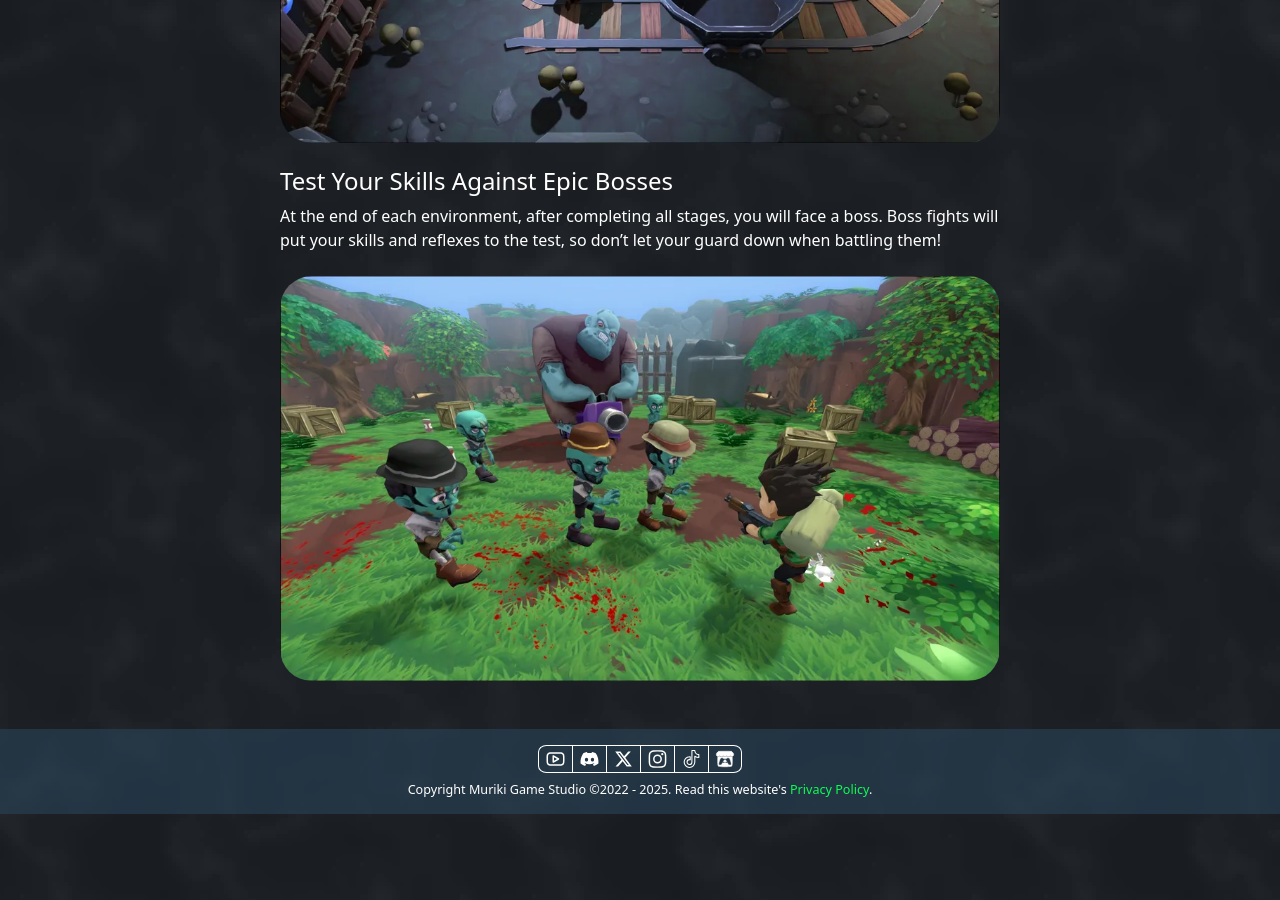
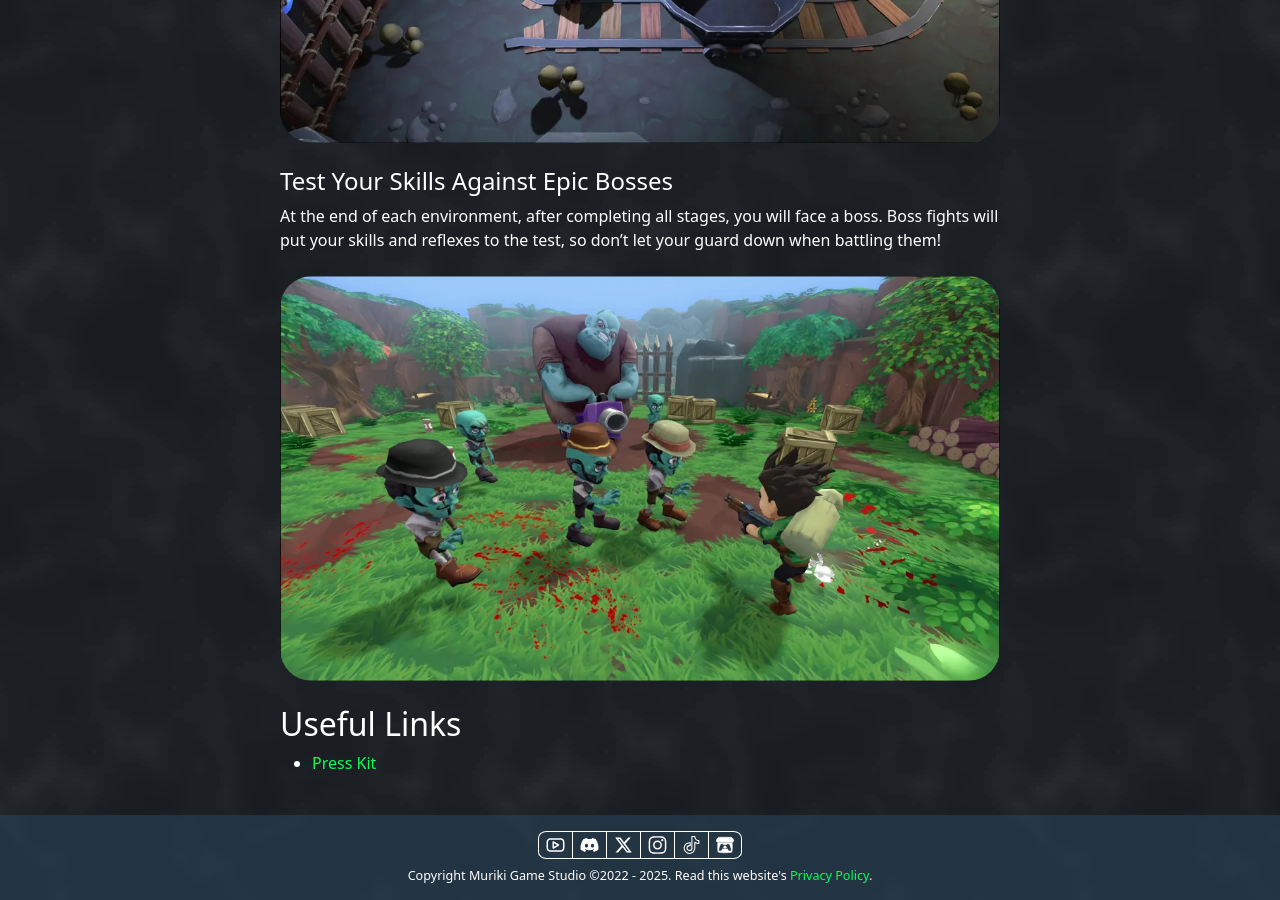
Before and after one commit to murikistudio/murikistudio.com.br, a Jekyll site: the page built from pages/games/zombies-and-bullets/index.md, in a window 1280 px wide and 900 px high, scrolled down 3002 px. Built offline with Jekyll 4.4.1, drawn with Linux system fonts in a browser that asks for light colours; before the commit the page ends 3816 px from its top, so only the background shows below that.

Commit message:
add press kit link

```diff
--- a/pages/games/zombies-and-bullets/index.md
+++ b/pages/games/zombies-and-bullets/index.md
@@ -84,6 +84,10 @@ At the end of each environment, after completing all stages, you will face a bos
     <img src="/assets/img/zombies-and-bullets/screenshot-7.webp" alt="" class="rounded-5 w-100">
 </div>
 
+## Useful Links
+
+- [Press Kit](https://drive.google.com/drive/folders/1ru7HnxeUsPPMNkLv3Skg93F-9ztDbEnc?usp=drive_link)
+
 {% include swiper.html autoplay=true %}
 
 <style>
```
